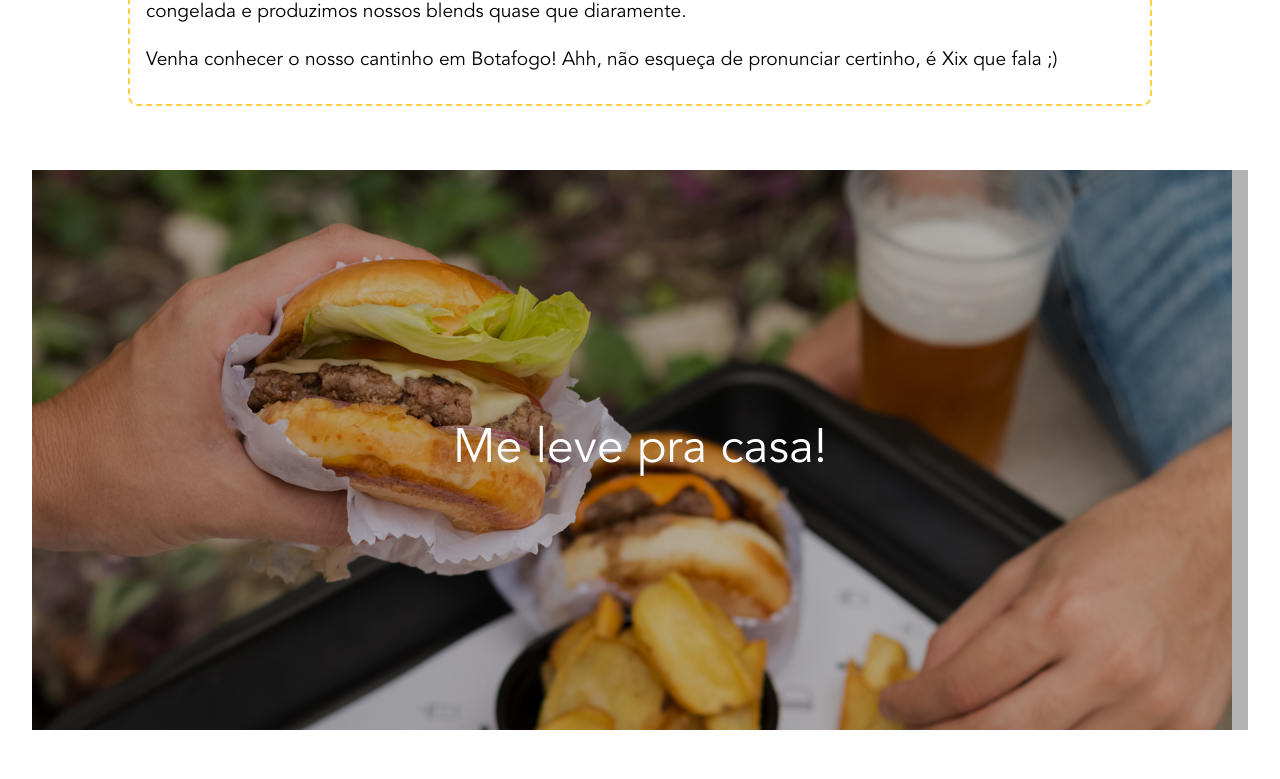
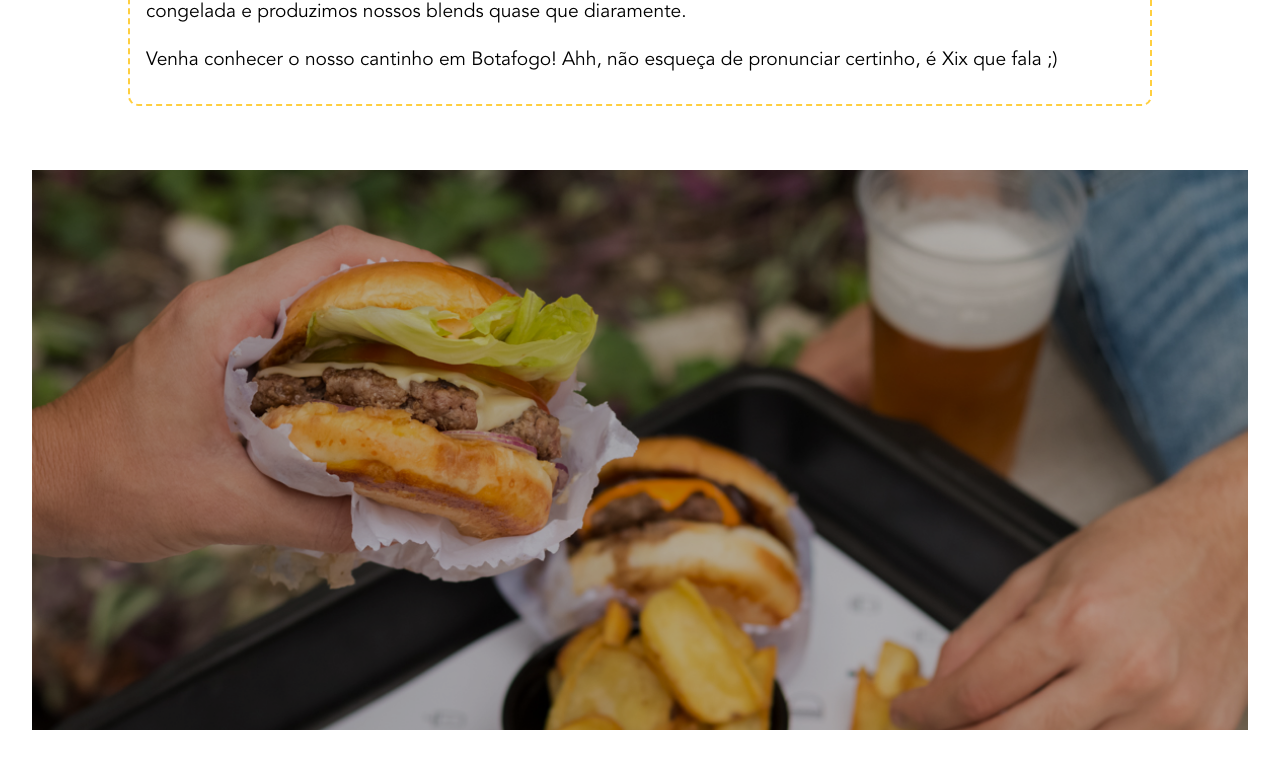
Before and after one commit to marcoshenriqueb/sheesh, a React app: page / in a window 1280 px wide. Shown: the part 1081-1860 px from the top of the page. Built offline with nearby package versions, Linux system fonts and the light colour scheme; a web font is replaced by a local one.

Commit message:
fix section image

```diff
--- a/src/App.js
+++ b/src/App.js
@@ -107,7 +107,7 @@ class App extends React.Component {
             <div className="image-container">
               <img className="image " src={Lifestyle} alt="Sheesh" />
             </div>
-            <div className="overlay">Me leve pra casa!</div>
+            <div className="overlay" />
           </div>
         </section>
         <section className="App-section Primary-bg pb-0" id="menu">
--- a/src/App.scss
+++ b/src/App.scss
@@ -357,6 +357,7 @@ $complementary-color: #ff6f3f;
       left: 0;
       top: -12%;
       bottom: 50%;
+      min-width: 100%;
       width: auto;
       height: auto;
     }
```
